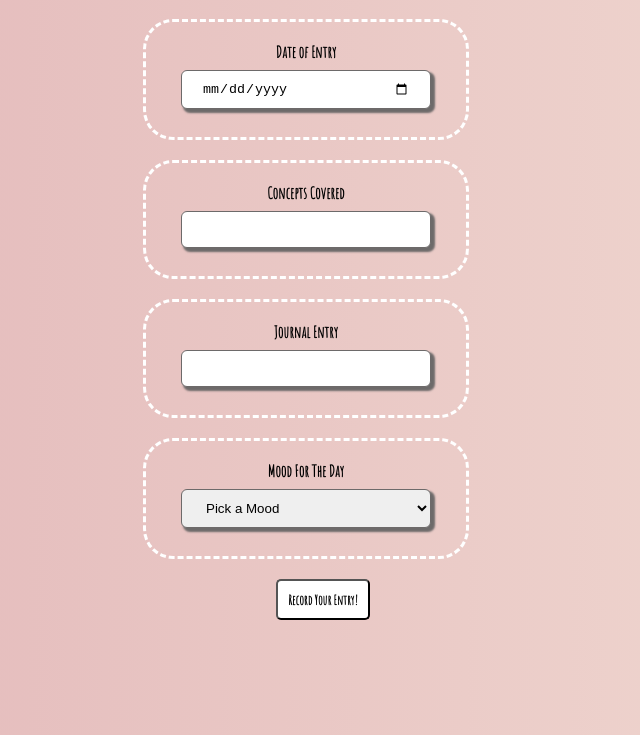
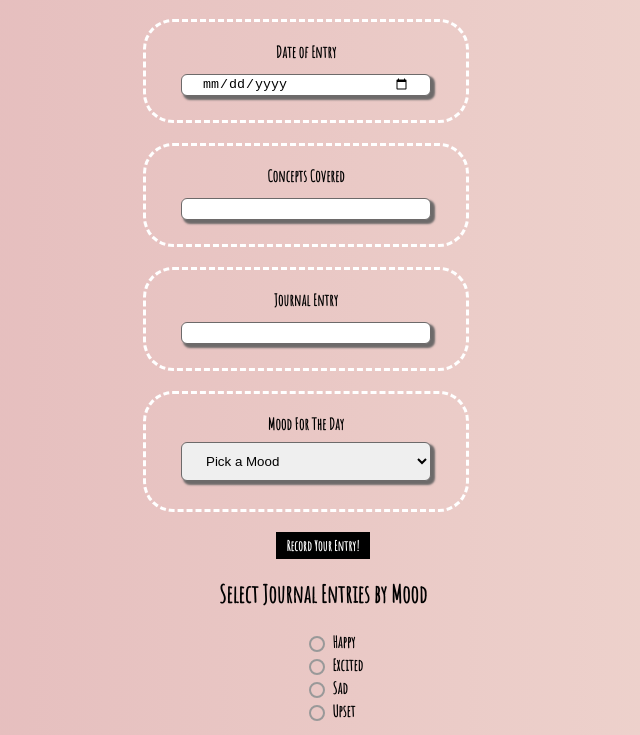
Before and after one commit to justinavickers/DailyJournal, a plain HTML site: page src/index.html in a window 1280 px wide. Shown: the part 65-800 px from the top of the page, without its empty margins (317-957 px from the left). Drawn offline with Linux system fonts and the light colour scheme; no server answers.

Commit message:
added radio buttons and some styling for them

```diff
--- a/src/index.html
+++ b/src/index.html
@@ -15,8 +15,27 @@
   <h1>Daily Journal</h1>
 
   <div class="form" id="masterDiv"></div>
+  <article class="entryLog" id="entryLog"> </article>
 
-  <article class="entryLog" id="entryLog"> </article>
+  <h2>Select Journal Entries by Mood </h2>
+  <div class="radioButtons" id="radioButtons">
+  <div>
+    <input type="radio" id="happy" value="happy">
+    <label class="radioLabel" for="happy">Happy</label>
+  </div>
+  <div>
+    <input type="radio" id="excited" value="excited">
+    <label class="radioLabel" for="excited">Excited</label>
+  </div>
+  <div>
+    <input type="radio" id="sad" value="sad">
+    <label class="radioLabel" for="sad">Sad</label>
+  </div>
+  <div>
+      <input type="radio" id="upset" value="upset">
+      <label class="radioLabel" for="upset">Upset</label>
+    </div>
+</div>
   <script src="/scripts/fetchingData.js"></script>
   <script src="/scripts/entriesDOM.js"></script>
   <script src="/scripts/formComponent.js"></script>
--- a/src/scripts/entryComponent.js
+++ b/src/scripts/entryComponent.js
@@ -1,9 +1,11 @@
 const makeJournalEntryComponent = (journalEntry) => {
   // Create your own HTML structure for a journal entry
   return `
+  <div class="journalCard">
   <h3>${journalEntry.date}</h3>
-  <h3>${journalEntry.concept}</h3>
+  <h3>${journalEntry.concepts}</h3>
   <h3>${journalEntry.entry}</h3>
   <h3>${journalEntry.mood}</h3>
+  </div>
   `
 }
--- a/src/scripts/formComponent.js
+++ b/src/scripts/formComponent.js
@@ -1,5 +1,3 @@
-console.log("test")
-
 masterDiv = document.getElementById("masterDiv")
 
 formSomething = document.createElement("form")
--- a/src/scripts/journal.js
+++ b/src/scripts/journal.js
@@ -29,13 +29,3 @@ recordEntryButton.addEventListener("click", (e) => {
 })
 
 document.querySelector("#journalDate")
-
-
-/*
-    Main application logic that uses the functions and objects
-    defined in the other JavaScript files.
-
-    Change the fake variable names below to what they should be
-    to get the data and display it.
-*/
-objectWithGetterMethod.methodToGetData().then(functionThatRendersData)
--- a/src/styles/main.css
+++ b/src/styles/main.css
@@ -29,13 +29,19 @@ input[type=text], input[type=date], textarea, select{
 
 
 
-label{
+label {
   display: inline-block;
   clear: left;
   width: 250px;
   text-align: center;
 }
 
+.radioLabel {
+  display: inline-block;
+  clear: left;
+  width: 10px;
+  text-align: center;
+}
 
 #textarea {
 padding-block-end: 15px;
@@ -115,3 +121,53 @@ button {
   margin: auto;
   display: block;
 }
+
+.journalCard {
+  border: 2px dashed rgb(241, 248, 241);
+  padding: 15px;
+  margin:10px 55px 10px 55px;
+  border-radius: 15px;
+}
+
+input:checked {
+  border: 6px solid black;
+}
+
+input {
+  -webkit-appearance: none;
+  -moz-appearance: none;
+  appearance: none;
+
+  border-radius: 50%;
+  width: 16px;
+  height: 16px;
+
+  border: 2px solid #999;
+  transition: 0.2s all linear;
+  outline: none;
+  margin-right: 5px;
+
+  position: relative;
+  top: 4px;
+}
+
+button,
+legend {
+  color: white;
+  background-color: black;
+  padding: 5px 10px;
+  border-radius: 0;
+  border: 0;
+  font-size: 14px;
+}
+
+button:hover,
+button:focus {
+  color: #999;
+}
+
+button:active {
+  background-color: white;
+  color: rgb(17, 15, 15);
+  outline: 1px solid rgb(17, 15, 15);
+}
```
Also changed, not shown: src/scripts/data.js (deleted, +0 -13 lines).
